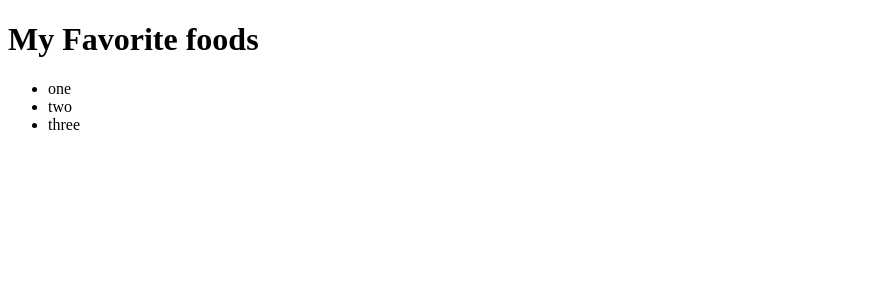
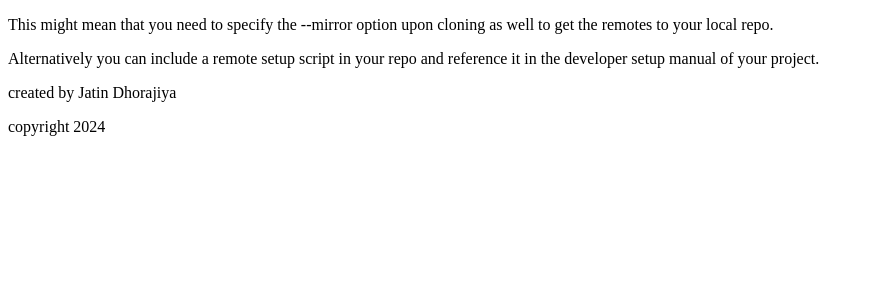
Before and after one commit to jatinphp/into-to-jsx, a React (Vite) app: page / in a window 1280 px wide. Shown: the top 300 px of the page, without its empty margins (0-874 px from the left). Built offline with nearby package versions, Linux system fonts and the light colour scheme; a web font is replaced by a local one.

Commit message:
add variable value and display

```diff
--- a/src/index.jsx
+++ b/src/index.jsx
@@ -6,4 +6,13 @@
 import React from "react";
 import ReactDOM from "react-dom";
 
-ReactDOM.render(<div><h1>My Favorite foods</h1><ul><li>one</li><li>two</li><li>three</li></ul></div>, document.getElementById("root"));
+const name = "Jatin Dhorajiya";
+const year = new Date().getFullYear();
+ReactDOM.render(<div>
+    <p>This might mean that you need to specify the --mirror option upon cloning as well to get the remotes to your local repo.</p>
+    <p>Alternatively you can include a remote setup script in your repo and reference it in the developer setup manual of your project.</p>
+    <p>created by {name}</p>
+    <p>copyright {year}</p>
+    </div>, document.getElementById("root")
+
+);
```
